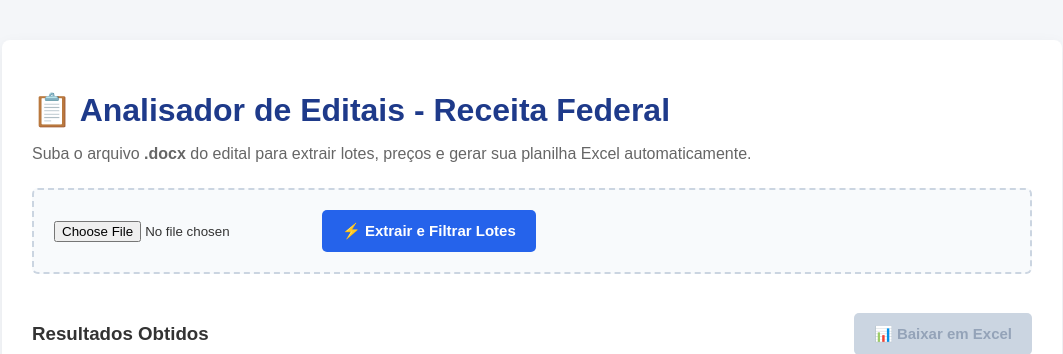
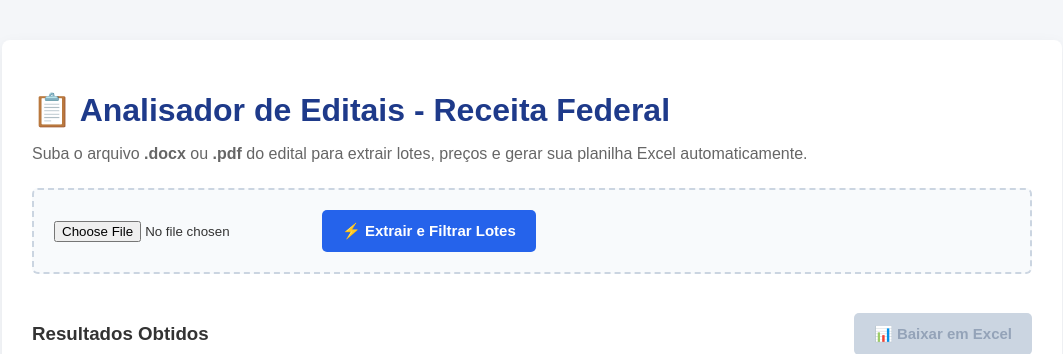
Before and after one commit to guigox22/leilao_projeto, a Flask app: page / in a window 1280 px wide. Shown: the top 354 px of the page, without its empty margins (108-1171 px from the left). Run offline with Flask 3, Linux system fonts and the light colour scheme.

Commit message:
Feat: implementando suporte nativo a arquivos PDF e mineracao automatica

```diff
--- a/app.py
+++ b/app.py
@@ -2,6 +2,7 @@ import os
 import re
 from flask import Flask, render_template, request, jsonify
 from docx import Document
+from pypdf import PdfReader
 
 app = Flask(__name__)
 
@@ -18,25 +19,38 @@ def upload_file():
     if file.filename == '':
         return jsonify({"error": "Arquivo sem nome válido"}), 400
 
+    nome_arquivo = file.filename.lower()
+    texto_completo = ""
+
     try:
-        doc = Document(file)
-        linhas_texto = []
+        # --- SE FOR ARQUIVO WORD (.DOCX) ---
+        if nome_arquivo.endswith('.docx'):
+            doc = Document(file)
+            linhas_texto = []
+            for paragrafo in doc.paragraphs:
+                if paragrafo.text.strip():
+                    linhas_texto.append(paragrafo.text)
+            for tabela in doc.tables:
+                for linha in tabela.rows:
+                    texto_linha = " ".join(c.text.strip() for c in linha.cells if c.text.strip())
+                    if texto_linha:
+                        linhas_texto.append(texto_linha)
+            texto_completo = "\n".join(linhas_texto)
 
-        # 1. Extrai parágrafos normais
-        for paragrafo in doc.paragraphs:
-            if paragrafo.text.strip():
-                linhas_texto.append(paragrafo.text)
+        # --- SE FOR ARQUIVO PDF (.PDF) ---
+        elif nome_arquivo.endswith('.pdf'):
+            leitor_pdf = PdfReader(file)
+            paginas_texto = []
+            for pagina in leitor_pdf.pages:
+                texto_pag = pagina.extract_text()
+                if texto_pag:
+                    paginas_texto.append(texto_pag)
+            texto_completo = "\n".join(paginas_texto)
 
-        # 2. Extrai tabelas mantendo o texto corrido por linha
-        for tabela in doc.tables:
-            for linha in tabela.rows:
-                texto_linha = " ".join(c.text.strip() for c in linha.cells if c.text.strip())
-                if texto_linha:
-                    linhas_texto.append(texto_linha)
+        else:
+            return jsonify({"error": "Formato de arquivo não suportado. Envie .docx ou .pdf"}), 400
 
-        texto_completo = "\n".join(linhas_texto)
-
-        # 3. Quebra por Lotes
+        # --- PROCESSO PADRÃO DE MINERAÇÃO DE LOTES ---
         padrao_divisao = r'(?=Lote\s*(?:N[°º\.o]*)?\s*:?\s*\d+)'
         blocos_lotes = re.split(padrao_divisao, texto_completo, flags=re.IGNORECASE)
 
@@ -50,7 +64,7 @@ def upload_file():
             match_lote = re.search(r'Lote\s*(?:N[°º\.o]*)?\s*:?\s*(\d+)', bloco, re.IGNORECASE)
             num_lote = match_lote.group(1) if match_lote else "S/N"
 
-            # Captura todos os valores em formato de moeda (ex: 480,00 ou 1.950,00)
+            # Captura todos os valores em formato de moeda
             padrao_moeda = r'\d{1,3}(?:\.\d{3})*,\d{2}'
             todos_valores = re.findall(padrao_moeda, bloco)
 
@@ -58,24 +72,22 @@ def upload_file():
             preco_avaliado = "Não encontrado"
             valor_av_bruto = None
 
-            # --- CAPTURA PREÇO AVALIADO ---
+            # Captura preço Avaliado
             match_av = re.search(r'Avaliado[\s\S]{0,30}?(\d{1,3}(?:\.\d{3})*,\d{2})', bloco, re.IGNORECASE)
             if match_av:
                 valor_av_bruto = match_av.group(1)
                 preco_avaliado = f"R$ {valor_av_bruto}"
 
-            # --- CAPTURA PREÇO MÍNIMO ---
-            # Se a palavra Mínimo tiver o valor grudado (como no Lote 2)
+            # Captura preço Mínimo (Estratégia dupla)
             match_min_direto = re.search(r'Mínimo[\s\S]{0,15}?(\d{1,3}(?:\.\d{3})*,\d{2})', bloco, re.IGNORECASE)
             if match_min_direto:
                 preco_minimo = f"R$ {match_min_direto.group(1)}"
             elif todos_valores:
-                # Se o valor foi jogado pro fim da linha (como no Lote 1)
                 valores_filtrados = [v for v in todos_valores if v != valor_av_bruto]
                 if valores_filtrados:
                     preco_minimo = f"R$ {valores_filtrados[-1]}"
 
-            # --- LIMPEZA DA DESCRIÇÃO ---
+            # Limpeza da descrição
             desc = re.sub(r'Lote\s*(?:N[°º\.o]*)?\s*:?\s*\d+', '', bloco, flags=re.IGNORECASE)
             desc = re.sub(r'Preço Mínimo\(R\$\):?', '', desc, flags=re.IGNORECASE)
             desc = re.sub(r'Avaliado em\(R\$\):?', '', desc, flags=re.IGNORECASE)
@@ -90,7 +102,6 @@ def upload_file():
             if not desc or desc.lower() == 'un':
                 desc = "Ver edital completo."
 
-            # AGORA O PYTHON ENVIA ESSES 4 NOMES EXATOS:
             lotes_processados.append({
                 "lote": num_lote,
                 "preco_minimo": preco_minimo,
--- a/templates/index.html
+++ b/templates/index.html
@@ -29,10 +29,10 @@
 
 <div class="container">
     <h1>📋 Analisador de Editais - Receita Federal</h1>
-    <p>Suba o arquivo <b>.docx</b> do edital para extrair lotes, preços e gerar sua planilha Excel automaticamente.</p>
+    <p>Suba o arquivo <b>.docx</b> ou <b>.pdf</b> do edital para extrair lotes, preços e gerar sua planilha Excel automaticamente.</p>
 
     <div class="upload-section">
-        <input type="file" id="fileInput" accept=".docx">
+        <input type="file" id="fileInput" accept=".docx,.pdf">
         <button class="btn-extract" onclick="upload()">⚡ Extrair e Filtrar Lotes</button>
     </div>
 
@@ -56,7 +56,6 @@
 </div>
 
 <script>
-    // Variável global para guardar os dados e usá-los na exportação
     let dadosLotes = [];
 
     async function upload() {
@@ -64,7 +63,7 @@
         let btnExportar = document.getElementById("btnExportar");
 
         if(fileInput.files.length === 0) {
-            alert("Por favor, selecione um arquivo .docx primeiro!");
+            alert("Por favor, selecione um arquivo .docx ou .pdf primeiro!");
             return;
         }
 
@@ -93,9 +92,8 @@
                 return;
             }
 
-            // Salva os dados globalmente para o Excel usar
             dadosLotes = data;
-            btnExportar.disabled = false; // Ativa o botão do Excel!
+            btnExportar.disabled = false;
 
             data.forEach(item => {
                 let valorMinimo = item.preco_minimo || item.preco || "Não encontrado";
@@ -115,11 +113,9 @@
         }
     }
 
-    // Função mágica que gera o arquivo do Excel direto no navegador
     function exportarParaExcel() {
         if(dadosLotes.length === 0) return;
 
-        // Monta a estrutura da tabela em formato XML/HTML que o Excel entende nativamente (com acentuação correta)
         let htmlExcel = `
             <meta charset="utf-8">
             <table border="1">
@@ -149,12 +145,10 @@
 
         htmlExcel += "</table>";
 
-        // Cria o link invisível de download
         let blob = new Blob([htmlExcel], { type: "application/vnd.ms-excel" });
         let url = URL.createObjectURL(blob);
         let a = document.createElement("a");
 
-        // Define o nome do arquivo com a data atual
         let dataAtual = new Date().toLocaleDateString('pt-BR').replace(/\//g, '-');
         a.href = url;
         a.download = `Lotes_Receita_Federal_${dataAtual}.xls`;
```
